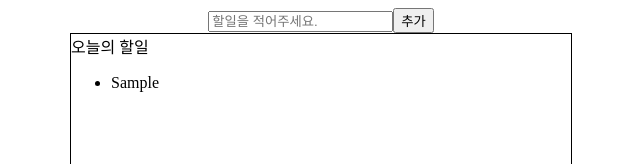
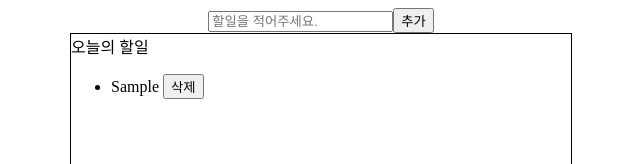
Before and after one commit to Wanderlust-sol/vue-todolist, a Vue app: page / in a window 1280 px wide. Both pictures are taken after typing "Sample" into the empty fields and a click on the button "추가". Shown: the top 164 px of the page, without its empty margins (319-959 px from the left). Built offline with nearby package versions, Linux system fonts and the light colour scheme.

Commit message:
remove 기능 추가

```diff
--- a/src/App.vue
+++ b/src/App.vue
@@ -1,7 +1,7 @@
 <template>
   <div id="app">
     <TodoInput v-on:addlist="addList"></TodoInput>
-    <TodoList :todoList="items"></TodoList>
+    <TodoList :todoList="items" v-on:itemid="removeList"></TodoList>
   </div>
 </template>
 
@@ -20,6 +20,11 @@ export default {
     addList(data) {
       this.items.push(data);
       console.log(this.items);
+    },
+    removeList(item) {
+      let arr = this.items;
+      const newItems = arr.filter(todo => todo !== item);
+      this.items = newItems;
     }
   }
 };
--- a/src/components/TodoList.vue
+++ b/src/components/TodoList.vue
@@ -3,7 +3,10 @@
     <div class="list-box">
       <span>오늘의 할일</span>
       <ul>
-        <li v-for="(item, index) in todoList" :key="index">{{item}}</li>
+        <li v-for="(item, index) in todoList" :key="index">
+          {{item}}
+          <button @click="removeBtn(item)">삭제</button>
+        </li>
       </ul>
     </div>
   </div>
@@ -11,7 +14,12 @@
 
 <script>
 export default {
-  props: ["todoList"]
+  props: ["todoList"],
+  methods: {
+    removeBtn(item) {
+      this.$emit("itemid", item);
+    }
+  }
 };
 </script>
 
```
